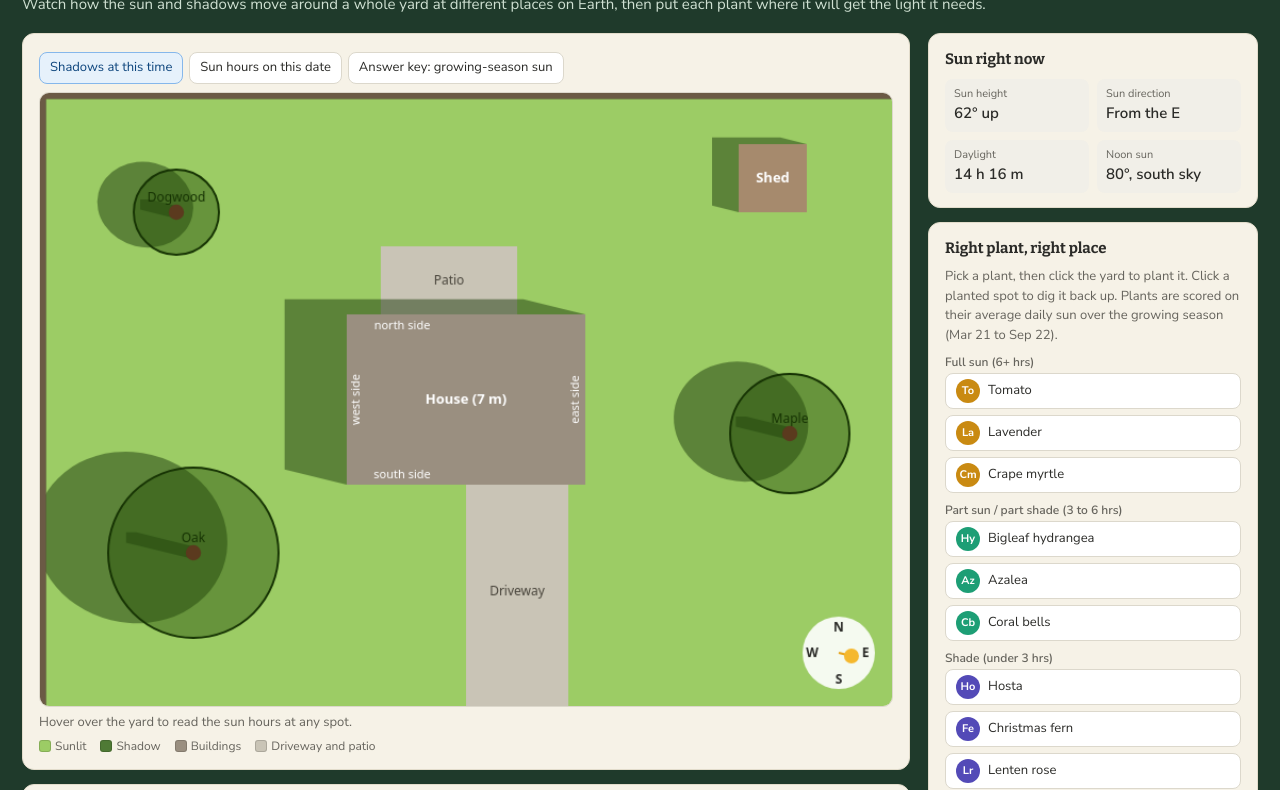
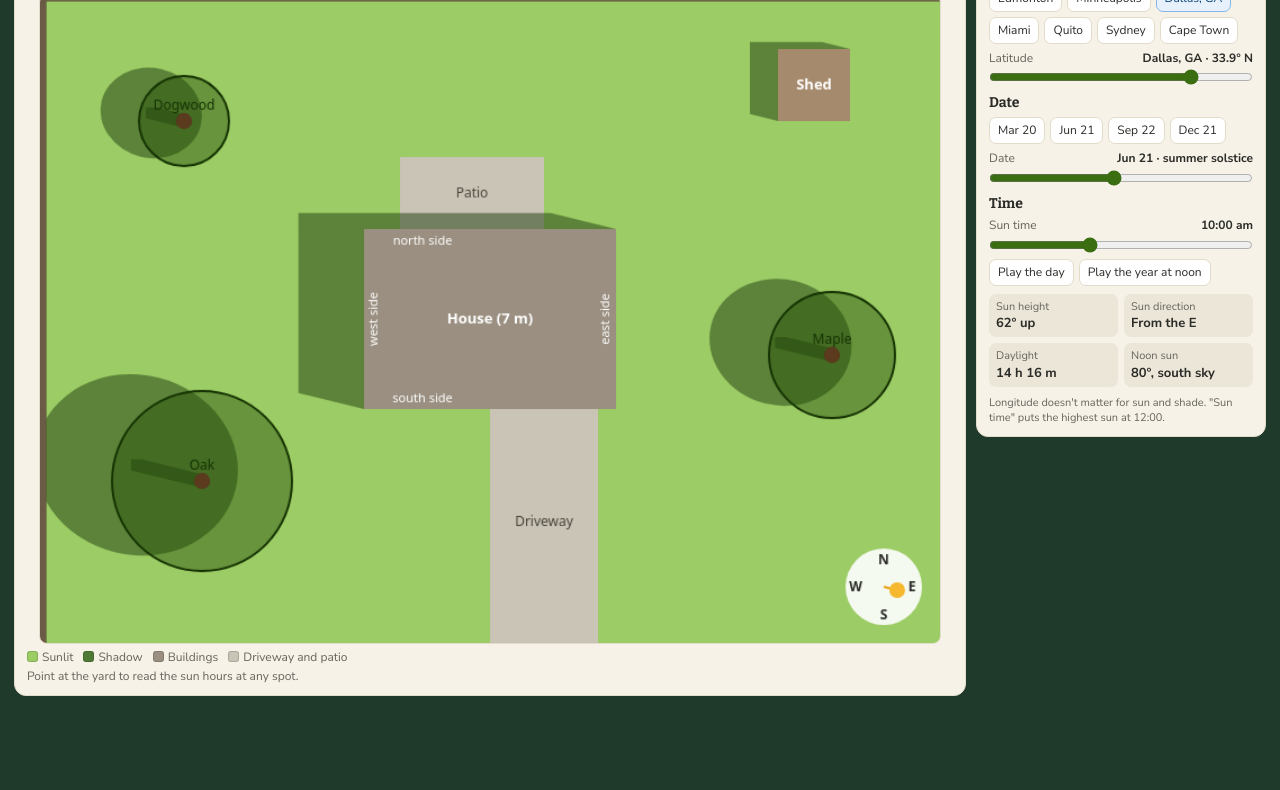
Before and after one commit to northpauldingffa-code/northpauldingffa, a plain HTML site: page games/sunlight-simulator.html in a window 1280 px wide. Shown: the part 93-883 px from the top of the page. After the commit the page ends 801 px from the top, so only its background shows below. Drawn offline with nearby package versions, Linux system fonts and the light colour scheme.

Commit message:
Sunlight Simulator: move controls to sidebar, remove plant game, fit small laptop screens
Co-Authored-By: Claude Opus 5.5 <noreply@anthropic.com>
Claude-Session: https://claude.ai/code/session_01ESLLFAgYUWU8eNjydyxBpZ

```diff
--- a/games/sunlight-simulator.html
+++ b/games/sunlight-simulator.html
@@ -6,103 +6,76 @@
 <title>Sunlight Simulator</title>
 <link rel="stylesheet" href="https://fonts.googleapis.com/css2?family=Bitter:wght@500;700;800&family=Nunito+Sans:wght@400;600;700;800&display=swap">
 <style>
-:root{--bg:#1F3A2B;--card:#fff;--ink:#2b2b28;--muted:#66645d;--line:#dcd8cc;--green:#3b6d11;--gold:#e8b23a;--accent:#185fa5}
+:root{--bg:#1F3A2B;--card:#F6F2E7;--ink:#2b2b28;--muted:#66645d;--line:#E2DCCB;--green:#3b6d11}
 *{box-sizing:border-box}
-body{margin:0;background:var(--bg);color:var(--ink);font:15px/1.5 'Nunito Sans',Arial,sans-serif}
+html,body{margin:0;background:var(--bg);color:var(--ink);font:14px/1.4 'Nunito Sans',Arial,sans-serif}
 h1,h2{font-family:'Bitter',Georgia,serif}
-.card{background:#F6F2E7!important;border-color:#E2DCCB!important}
-header{padding:18px 22px 6px}
-h1{font-size:28px;font-weight:800;margin:0 0 4px;color:#E9B949}
-.sub{color:#CFE0D2;margin:0;font-size:15px}
-.kicker{color:#CFE0D2;font-weight:700;font-size:13px;letter-spacing:1px;text-transform:uppercase;margin:0 0 2px}
-main{display:grid;grid-template-columns:minmax(0,1fr) 330px;gap:18px;padding:12px 22px 28px}
-@media (max-width:1000px){main{grid-template-columns:minmax(0,1fr)}}
-.card{background:var(--card);border:1px solid var(--line);border-radius:12px;padding:14px 16px}
-.card h2{font-size:15px;font-weight:600;margin:0 0 8px}
-.row{display:flex;align-items:center;gap:10px;margin:6px 0}
-.row label{min-width:78px;font-size:13px;color:var(--muted)}
-.row input[type=range]{flex:1;accent-color:var(--green)}
-.out{min-width:150px;text-align:right;font-weight:600;font-size:14px}
-.chips{display:flex;flex-wrap:wrap;gap:6px;margin:4px 0 8px}
-button{font:inherit;font-size:13px;border:1px solid var(--line);background:#fff;color:var(--ink);border-radius:8px;padding:5px 10px;cursor:pointer}
+header{display:flex;align-items:baseline;gap:12px;flex-wrap:wrap;padding:8px 14px 6px}
+h1{font-size:21px;font-weight:800;margin:0;color:#E9B949}
+.kicker{color:#CFE0D2;font-weight:700;font-size:12px;letter-spacing:1px;text-transform:uppercase;margin:0}
+main{display:grid;grid-template-columns:minmax(0,1fr) 290px;gap:10px;padding:0 14px 12px;align-items:start}
+@media (max-width:820px){main{grid-template-columns:minmax(0,1fr)}}
+.card{background:var(--card);border:1px solid var(--line);border-radius:12px;padding:10px 12px}
+.mapcard{display:flex;flex-direction:column;align-items:center}
+.mapcard .chips,.mapcard .legend,.mapcard .hover{align-self:stretch}
+canvas#yard{display:block;aspect-ratio:800/576;width:min(100%,calc((100vh - 150px)*800/576));height:auto;border-radius:8px;border:1px solid var(--line)}
+@media (max-width:820px){canvas#yard{width:100%}}
+.side h2{font-size:14px;font-weight:700;margin:8px 0 4px}
+.side h2:first-child{margin-top:0}
+.chips{display:flex;flex-wrap:wrap;gap:5px;margin:0 0 6px}
+button{font:inherit;font-size:12px;border:1px solid var(--line);background:#fff;color:var(--ink);border-radius:7px;padding:4px 8px;cursor:pointer}
 button:hover{border-color:#a9a596}
 button.on{background:#e6f1fb;border-color:#85b7eb;color:#0c447c}
-button.primary{background:var(--green);border-color:var(--green);color:#fff}
-button.primary:hover{background:#2f5a0c}
-.canvasWrap{position:relative}
-canvas#yard{width:100%;height:auto;display:block;border-radius:10px;cursor:crosshair;border:1px solid var(--line)}
-.hover{font-size:13px;color:var(--muted);min-height:20px;margin-top:6px}
-.legend{display:flex;flex-wrap:wrap;gap:14px;font-size:12px;color:var(--muted);margin-top:4px}
-.sw{display:inline-block;width:12px;height:12px;border-radius:3px;vertical-align:-2px;margin-right:4px;border:1px solid rgba(0,0,0,.15)}
-.stats{display:grid;grid-template-columns:1fr 1fr;gap:8px;margin-top:6px}
-.stat{background:#f1efe8;border-radius:8px;padding:7px 9px}
+.ctl{display:grid;grid-template-columns:auto 1fr;align-items:center;gap:0 8px;margin:2px 0 6px}
+.ctl label{font-size:12px;color:var(--muted)}
+.ctl .out{text-align:right;font-weight:700;font-size:12px}
+.ctl input{grid-column:1 / -1;width:100%;accent-color:var(--green);margin:3px 0 0}
+.legend{display:flex;flex-wrap:wrap;gap:10px;font-size:12px;color:var(--muted);margin-top:5px}
+.sw{display:inline-block;width:11px;height:11px;border-radius:3px;vertical-align:-1px;margin-right:4px;border:1px solid rgba(0,0,0,.15)}
+.hover{font-size:12px;color:var(--muted);min-height:16px;margin-top:2px}
+.stats{display:grid;grid-template-columns:1fr 1fr;gap:6px;margin-top:8px}
+.stat{background:#ebe6d8;border-radius:7px;padding:5px 7px}
 .stat .l{font-size:11px;color:var(--muted)}
-.stat .v{font-size:15px;font-weight:600}
-.plants{display:grid;grid-template-columns:1fr;gap:6px}
-.pbtn{display:flex;align-items:center;gap:8px;text-align:left;width:100%}
-.dot{width:24px;height:24px;border-radius:50%;display:inline-flex;align-items:center;justify-content:center;font-size:11px;font-weight:700;color:#fff;flex:none}
-.need{margin-left:auto;font-size:11px;color:var(--muted)}
-.grp{font-size:12px;color:var(--muted);margin:8px 0 2px;font-weight:600}
-.list{font-size:13px;margin:8px 0 0;padding:0;list-style:none}
-.list li{display:flex;gap:6px;align-items:center;padding:4px 0;border-bottom:1px solid #eeebe2}
-.ok{color:#2f6b10;font-weight:700}.bad{color:#a32d2d;font-weight:700}
-.msg{font-size:13px;margin-top:6px;min-height:18px}
-.score{font-size:18px;font-weight:600;margin:6px 0 0}
-.note{font-size:13px;color:var(--muted);margin:6px 0 0}
-.side{display:flex;flex-direction:column;gap:14px}
+.stat .v{font-size:13px;font-weight:700}
+.note{font-size:11px;color:var(--muted);margin:8px 0 0}
 </style>
 </head>
 <body>
 <header>
 <p class="kicker">Right Plant, Right Place</p>
 <h1>Sunlight Simulator: Follow the Shade</h1>
-<p class="sub">Watch how the sun and shadows move around a whole yard at different places on Earth, then put each plant where it will get the light it needs.</p>
 </header>
 <main>
-<section>
-<div class="card">
+<section class="card mapcard">
 <div class="chips" id="modeBtns">
 <button data-m="now" class="on">Shadows at this time</button>
 <button data-m="day">Sun hours on this date</button>
-<button data-m="season">Answer key: growing-season sun</button>
+<button data-m="season">Growing-season sun</button>
 </div>
-<div class="canvasWrap"><canvas id="yard" width="800" height="576" aria-label="Top-down yard map with house, shed, trees, fences, and shadows"></canvas></div>
-<div class="hover" id="hover">Hover over the yard to read the sun hours at any spot.</div>
+<canvas id="yard" width="800" height="576" aria-label="Top-down yard map with house, shed, trees, fences, and shadows"></canvas>
 <div class="legend" id="legNow"><span><span class="sw" style="background:#9ccc65"></span>Sunlit</span><span><span class="sw" style="background:#4f7a35"></span>Shadow</span><span><span class="sw" style="background:#9a8f80"></span>Buildings</span><span><span class="sw" style="background:#c9c4b6"></span>Driveway and patio</span></div>
 <div class="legend" id="legHrs" style="display:none"><span><span class="sw" style="background:#f4c95d"></span>Full sun, 6+ hrs</span><span><span class="sw" style="background:#9ccc65"></span>Part sun / part shade, 3 to 6 hrs</span><span><span class="sw" style="background:#3e6b2a"></span>Shade, under 3 hrs</span></div>
-</div>
-<div class="card" style="margin-top:14px">
-<h2>Place and time</h2>
+<div class="hover" id="hover">Point at the yard to read the sun hours at any spot.</div>
+</section>
+<aside class="card side">
+<h2>Place</h2>
 <div class="chips" id="locBtns"></div>
-<div class="row"><label for="lat">Latitude</label><input type="range" id="lat" min="-60" max="60" step="0.1" value="33.9"><span class="out" id="latO"></span></div>
-<div class="row"><label for="day">Date</label><input type="range" id="day" min="1" max="365" step="1" value="172"><span class="out" id="dayO"></span></div>
+<div class="ctl"><label for="lat">Latitude</label><span class="out" id="latO"></span><input type="range" id="lat" min="-60" max="60" step="0.1" value="33.9"></div>
+<h2>Date</h2>
 <div class="chips" id="dayBtns">
 <button data-v="79">Mar 20</button><button data-v="172">Jun 21</button><button data-v="265">Sep 22</button><button data-v="355">Dec 21</button>
 </div>
-<div class="row"><label for="hr">Sun time</label><input type="range" id="hr" min="4" max="20" step="0.25" value="10"><span class="out" id="hrO"></span></div>
+<div class="ctl"><label for="day">Date</label><span class="out" id="dayO"></span><input type="range" id="day" min="1" max="365" step="1" value="172"></div>
+<h2>Time</h2>
+<div class="ctl"><label for="hr">Sun time</label><span class="out" id="hrO"></span><input type="range" id="hr" min="4" max="20" step="0.25" value="10"></div>
 <div class="chips"><button id="play">Play the day</button><button id="playYear">Play the year at noon</button></div>
-<p class="note">Longitude is left out on purpose. Moving east or west only changes what the clock reads when the sun is highest, not how much sun the yard gets. "Sun time" puts the highest sun at 12:00.</p>
-</div>
-</section>
-<aside class="side">
-<div class="card">
-<h2>Sun right now</h2>
 <div class="stats">
 <div class="stat"><div class="l">Sun height</div><div class="v" id="sAlt"></div></div>
 <div class="stat"><div class="l">Sun direction</div><div class="v" id="sAz"></div></div>
 <div class="stat"><div class="l">Daylight</div><div class="v" id="sDay"></div></div>
 <div class="stat"><div class="l">Noon sun</div><div class="v" id="sNoon"></div></div>
 </div>
-</div>
-<div class="card">
-<h2>Right plant, right place</h2>
-<p class="note" style="margin-top:0">Pick a plant, then click the yard to plant it. Click a planted spot to dig it back up. Plants are scored on their average daily sun over the <span id="seasonName">growing season</span>.</p>
-<div id="plantBtns"></div>
-<div class="msg" id="msg"></div>
-<div class="chips" style="margin-top:8px"><button class="primary" id="check">Check my yard</button><button id="clear">Clear yard</button></div>
-<div class="score" id="score"></div>
-<ul class="list" id="results"></ul>
-</div>
+<p class="note">Longitude doesn't matter for sun and shade. "Sun time" puts the highest sun at 12:00.</p>
 </aside>
 </main>
 <script>
@@ -127,19 +100,7 @@ const locs=[
 ['Edmonton, Canada',53.5],['Minneapolis, MN',45.0],['Dallas, GA',33.9],['Miami, FL',25.8],
 ['Quito, Ecuador',-0.2],['Sydney, Australia',-33.9],['Cape Town, South Africa',-33.9]
 ];
-const PLANTS=[
-{id:'tom',name:'Tomato',need:'full',code:'To'},
-{id:'lav',name:'Lavender',need:'full',code:'La'},
-{id:'cm',name:'Crape myrtle',need:'full',code:'Cm'},
-{id:'hyd',name:'Bigleaf hydrangea',need:'part',code:'Hy'},
-{id:'az',name:'Azalea',need:'part',code:'Az'},
-{id:'cb',name:'Coral bells',need:'part',code:'Cb'},
-{id:'hos',name:'Hosta',need:'shade',code:'Ho'},
-{id:'fern',name:'Christmas fern',need:'shade',code:'Fe'},
-{id:'hel',name:'Lenten rose',need:'shade',code:'Lr'}
-];
-const NEED={full:{label:'Full sun',txt:'6+ hrs',color:'#c98a12'},part:{label:'Part sun / part shade',txt:'3 to 6 hrs',color:'#1d9e75'},shade:{label:'Shade',txt:'under 3 hrs',color:'#534ab7'}};
-let mode='now',selected=null,placed=[],checked=false,playing=null,locName='Dallas, GA';
+let mode='now',playing=null,locName='Dallas, GA';
 const cache={};
 
 const months=['Jan','Feb','Mar','Apr','May','Jun','Jul','Aug','Sep','Oct','Nov','Dec'],md=[31,28,31,30,31,30,31,31,30,31,30,31];
@@ -214,11 +175,6 @@ const hb=boxes[0];cx.fillText('north side',(hb.x0+hb.x1)/2*S-60,(H-hb.y1)*S+14);
 cx.save();cx.translate(hb.x0*S+12,(H-(hb.y0+hb.y1)/2)*S);cx.rotate(-Math.PI/2);cx.fillText('west side',0,0);cx.restore();
 cx.save();cx.translate(hb.x1*S-6,(H-(hb.y0+hb.y1)/2)*S);cx.rotate(-Math.PI/2);cx.fillText('east side',0,0);cx.restore();
 cx.textAlign='left';
-const sg=checked?seasonGrid(lat):null;
-for(const p of placed){const pl=PLANTS.find(q=>q.id===p.id),X=p.x*S,Y=(H-p.y)*S;
-cx.beginPath();cx.arc(X,Y,11,0,2*Math.PI);cx.fillStyle=NEED[pl.need].color;cx.fill();
-cx.lineWidth=checked?3:1.5;cx.strokeStyle=checked?(cls(sample(sg,p.x,p.y))===pl.need?'#2fbf2f':'#e02424'):'#fff';cx.stroke();
-cx.fillStyle='#fff';cx.font='700 10px system-ui,sans-serif';cx.textAlign='center';cx.fillText(pl.code,X,Y+3.5);cx.textAlign='left'}
 drawCompass(sp,mode==='now');
 updateStats(lat,n,h,sp)}
 function drawCompass(sp,showSun){const x=cv.width-50,y=cv.height-50;screen();cx.fillStyle='rgba(255,255,255,0.9)';cx.beginPath();cx.arc(x,y,34,0,2*Math.PI);cx.fill();
@@ -236,51 +192,25 @@ $('sAz').textContent=sp.alt>0?'From the '+dirs[Math.round(az/45)%8]:'—';
 const dl=dayLen(lat,n);$('sDay').textContent=Math.floor(dl)+' h '+Math.round((dl%1)*60)+' m';
 const d=decl(n),noon=90-Math.abs(lat-d);
 $('sNoon').textContent=Math.round(noon)+'°, '+(Math.abs(lat-d)<0.5?'overhead':(d>lat?'north sky':'south sky'));
-$('seasonName').textContent=seasonDays(lat).name}
+}
 
 function buildUI(){
-const lb=$('locBtns');for(const [nm,l] of locs){const b=document.createElement('button');b.textContent=nm;b.dataset.v=l;b.dataset.n=nm;lb.appendChild(b)}
-lb.addEventListener('click',e=>{const b=e.target.closest('button');if(!b)return;$('lat').value=b.dataset.v;locName=b.dataset.n;markLoc();resetCheck();render()});
-const pb=$('plantBtns');for(const k of ['full','part','shade']){const g=document.createElement('div');g.className='grp';g.textContent=NEED[k].label+' ('+NEED[k].txt+')';pb.appendChild(g);
-const wrap=document.createElement('div');wrap.className='plants';
-for(const p of PLANTS.filter(q=>q.need===k)){const b=document.createElement('button');b.className='pbtn';b.dataset.id=p.id;
-b.innerHTML='<span class="dot" style="background:'+NEED[k].color+'">'+p.code+'</span>'+p.name+'<span class="need" data-c="'+p.id+'"></span>';wrap.appendChild(b)}
-pb.appendChild(wrap)}
-pb.addEventListener('click',e=>{const b=e.target.closest('.pbtn');if(!b)return;selected=selected===b.dataset.id?null:b.dataset.id;
-document.querySelectorAll('.pbtn').forEach(x=>x.classList.toggle('on',x.dataset.id===selected));
-$('msg').textContent=selected?'Click the yard to plant '+PLANTS.find(q=>q.id===selected).name.toLowerCase()+'.':''});
-markLoc();updateCounts()}
+const lb=$('locBtns');for(const [nm,l] of locs){const b=document.createElement('button');b.textContent=nm.split(',')[0]==='Dallas'?'Dallas, GA':nm.split(',')[0];b.dataset.v=l;b.dataset.n=nm;lb.appendChild(b)}
+lb.addEventListener('click',e=>{const b=e.target.closest('button');if(!b)return;$('lat').value=b.dataset.v;locName=b.dataset.n;markLoc();render()});
+markLoc()}
+
 function markLoc(){document.querySelectorAll('#locBtns button').forEach(b=>b.classList.toggle('on',b.dataset.n===locName))}
-function updateCounts(){for(const p of PLANTS){const c=placed.filter(q=>q.id===p.id).length;const el=document.querySelector('[data-c="'+p.id+'"]');if(el)el.textContent=c?c+' planted':''}}
-function resetCheck(){if(checked){checked=false;$('score').textContent='';$('results').innerHTML=''}}
-function blocked(x,y){for(const b of boxes)if(x>b.x0-0.4&&x<b.x1+0.4&&y>b.y0-0.4&&y<b.y1+0.4)return true;
-for(const p of paved)if(x>p.x0&&x<p.x1&&y>p.y0&&y<p.y1)return true;
-for(const t of trees)if(Math.hypot(x-t.x,y-t.y)<0.9)return true;return x<0.5||y>35.3}
 function toWorld(e){const r=cv.getBoundingClientRect();return[(e.clientX-r.left)/r.width*W,H-(e.clientY-r.top)/r.height*H]}
-cv.addEventListener('click',e=>{const [x,y]=toWorld(e);
-const hit=placed.findIndex(p=>Math.hypot(p.x-x,p.y-y)<0.9);
-if(hit>=0){const nm=PLANTS.find(q=>q.id===placed[hit].id).name;placed.splice(hit,1);$('msg').textContent='Dug up the '+nm.toLowerCase()+'.';resetCheck();updateCounts();render();return}
-if(!selected){$('msg').textContent='Pick a plant first.';return}
-if(blocked(x,y)){$('msg').textContent='You can\'t plant there. Try open ground.';return}
-placed.push({id:selected,x,y});$('msg').textContent='Planted. Pick another or keep clicking to add more.';resetCheck();updateCounts();render()});
 cv.addEventListener('mousemove',e=>{const [x,y]=toWorld(e);const lat=+$('lat').value,n=+$('day').value;
 const dh=sample(sunGrid(lat,n),x,y);let s='This spot: '+dh.toFixed(1)+' hrs of direct sun on '+dateStr(n);
-if(mode==='season'||checked)s+=' · '+sample(seasonGrid(lat),x,y).toFixed(1)+' hrs average over the '+seasonDays(lat).name.split(' (')[0];
+if(mode==='season')s+=' · '+sample(seasonGrid(lat),x,y).toFixed(1)+' hrs average over the '+seasonDays(lat).name.split(' (')[0];
 $('hover').textContent=s});
-cv.addEventListener('mouseleave',()=>{$('hover').textContent='Hover over the yard to read the sun hours at any spot.'});
-$('check').addEventListener('click',()=>{if(!placed.length){$('msg').textContent='Plant something first, then check.';return}
-const lat=+$('lat').value,sg=seasonGrid(lat);checked=true;let good=0;const ul=$('results');ul.innerHTML='';
-for(const p of placed){const pl=PLANTS.find(q=>q.id===p.id),hrs=sample(sg,p.x,p.y),ok=cls(hrs)===pl.need;if(ok)good++;
-const li=document.createElement('li');
-li.innerHTML='<span class="'+(ok?'ok':'bad')+'">'+(ok?'✓':'✗')+'</span>'+pl.name+'<span style="margin-left:auto;color:#66645d">'+hrs.toFixed(1)+' hrs · needs '+NEED[pl.need].txt+'</span>';ul.appendChild(li)}
-$('score').textContent=good+' of '+placed.length+' in the right spot';
-$('msg').textContent='Green rings are good fits, red rings need to move. Try a different location and check again.';render()});
-$('clear').addEventListener('click',()=>{placed=[];resetCheck();updateCounts();$('msg').textContent='';render()});
+cv.addEventListener('mouseleave',()=>{$('hover').textContent='Point at the yard to read the sun hours at any spot.'});
 $('modeBtns').addEventListener('click',e=>{const b=e.target.closest('button');if(!b)return;mode=b.dataset.m;
 document.querySelectorAll('#modeBtns button').forEach(x=>x.classList.toggle('on',x===b));
 $('legNow').style.display=mode==='now'?'flex':'none';$('legHrs').style.display=mode==='now'?'none':'flex';render()});
 $('dayBtns').addEventListener('click',e=>{const b=e.target.closest('button');if(!b)return;$('day').value=b.dataset.v;render()});
-$('lat').addEventListener('input',()=>{locName=null;const v=+$('lat').value;const m=locs.find(l=>Math.abs(l[1]-v)<0.05);if(m&&m[1]!==-33.9)locName=m[0];markLoc();resetCheck();render()});
+$('lat').addEventListener('input',()=>{locName=null;const v=+$('lat').value;const m=locs.find(l=>Math.abs(l[1]-v)<0.05);if(m&&m[1]!==-33.9)locName=m[0];markLoc();render()});
 $('day').addEventListener('input',render);$('hr').addEventListener('input',render);
 function stop(){if(playing){clearInterval(playing);playing=null;$('play').textContent='Play the day';$('playYear').textContent='Play the year at noon'}}
 $('play').addEventListener('click',()=>{if(playing){stop();return}
```
